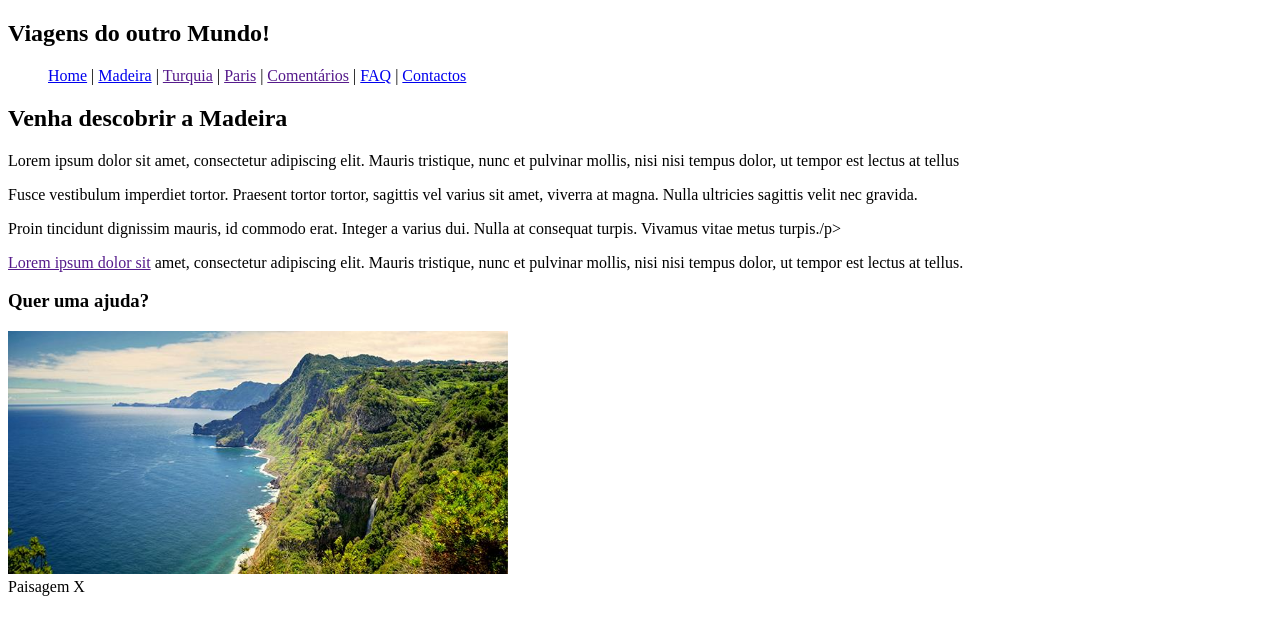
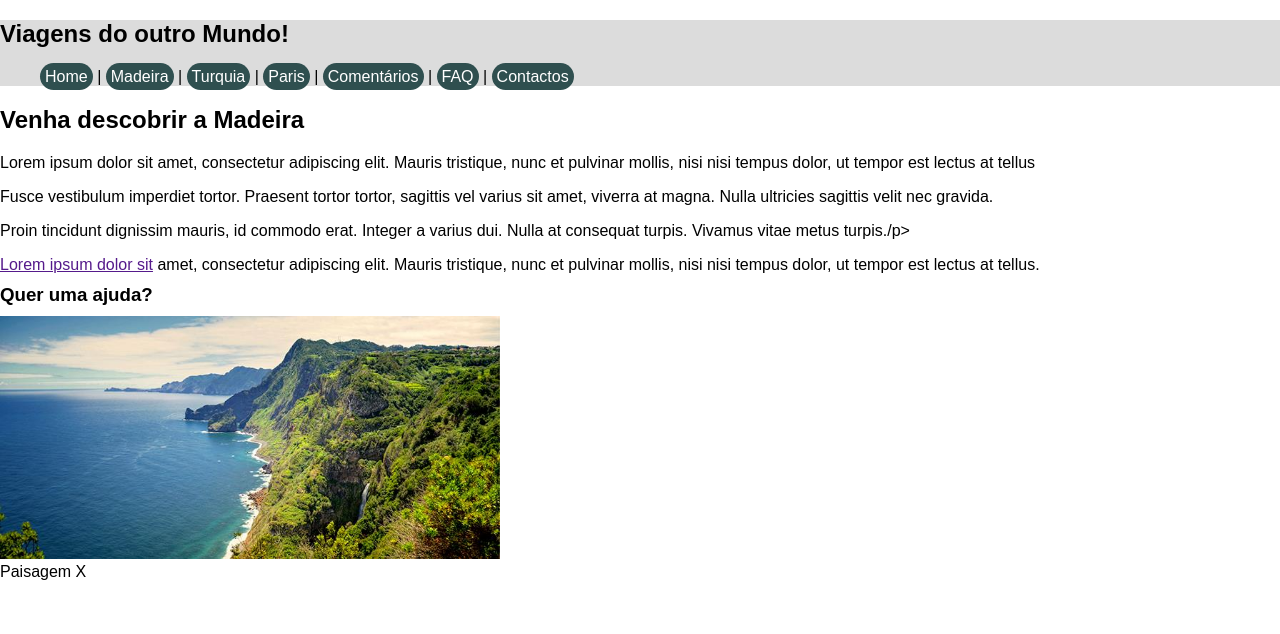
Before and after one commit to IronJoo/Programming_Lab, a plain HTML site: page madeira.html in a window 1280 px wide. Drawn offline with Linux system fonts and the light colour scheme.

Commit message:
Developped css elements

```diff
--- a/madeira.html
+++ b/madeira.html
@@ -3,10 +3,12 @@
 <head>
     <meta charset="UTF-8">
     <title>Viagens do Outro Mundo :: Madeira</title>
+    <link rel="stylesheet" href="style.css">
 </head>
 <body>
+<header>
     <h2>Viagens do outro Mundo!</h2>
-<ul style="list-style-type:none">
+    <ul style="list-style-type:none"> <!-- talvez nao usar lista? -->
         <li style="display: inline"><a href="home.html">Home</a></li> |
         <li style="display: inline"><a href="madeira.html">Madeira</a></li> |
         <li style="display: inline"><a href="">Turquia</a></li> |
@@ -15,6 +17,7 @@
         <li style="display: inline"><a href="faq.html">FAQ</a></li> |
         <li style="display: inline"><a href="contactos.html">Contactos</a></li>
     </ul>
+</header>
 
 <h2>Venha descobrir a Madeira</h2>
 <p>Lorem ipsum dolor sit amet, consectetur adipiscing elit. Mauris tristique, nunc et pulvinar mollis, nisi nisi tempus dolor, ut tempor est lectus at tellus</p>
--- /dev/null
+++ b/style.css
@@ -0,0 +1,25 @@
+html {
+    font-family: Arial, Helvetica, sans-serif;
+}
+
+body {
+    margin: 0px
+}
+
+header {
+    background-color: Gainsboro;
+    font-family: Arial, Helvetica, sans-serif;
+}
+
+header > ul > li > a {
+    background-color: DarkSlateGray;
+    padding: 5px;
+    color: white;
+    border-radius: 15px;
+    text-decoration: none;
+    font-family: Arial, Helvetica, sans-serif;
+}
+
+h3 {
+        line-height: 5px
+}
```
Also changed, not shown: faq.html (+4 -1 lines), home.html (+3 -0 lines). Lines whose indentation alone changed are shown as unchanged.
